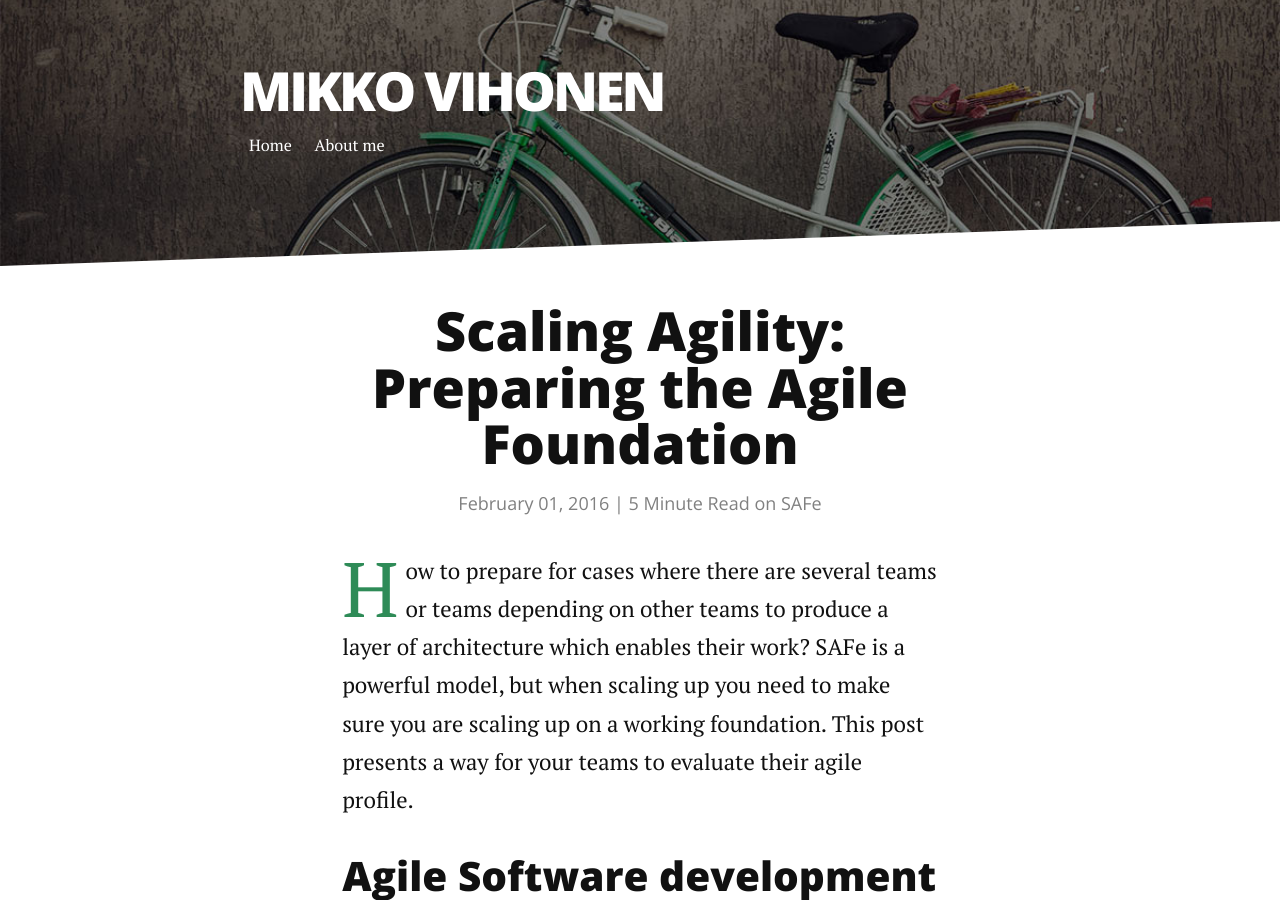
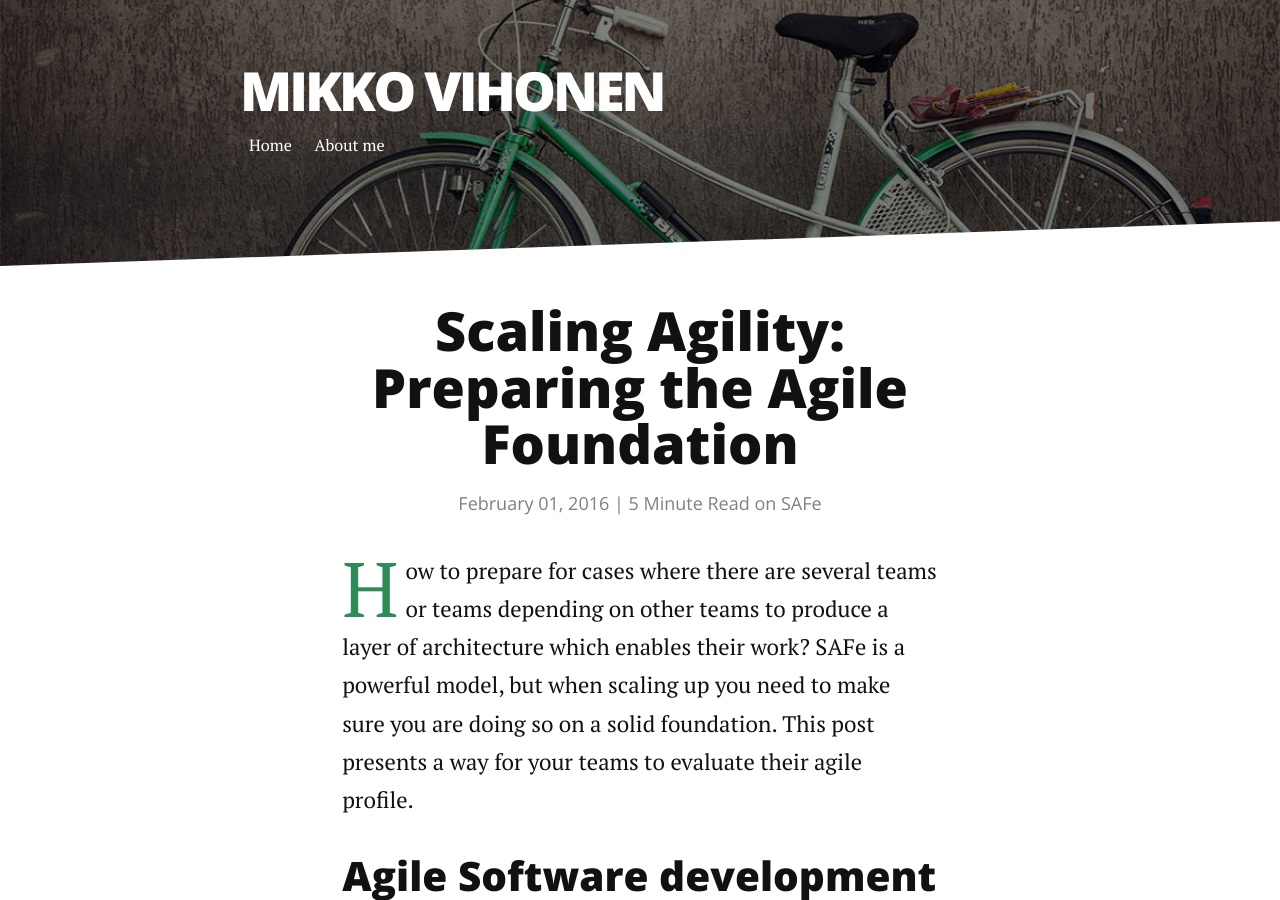
Before and after one commit to mikkovihonen/mikkovihonen.github.io, a Jekyll site: the page built from _posts/2016-02-01-preparing-the-agile-foundation.markdown, in a window 1280 px wide and 900 px high. Built offline with Jekyll 4.4.1, drawn with Linux system fonts in a browser that asks for light colours; nearby versions of some CDN libraries; Markdown is read by kramdown in place of the engine named in the settings.

Commit message:
wording change

```diff
--- a/_posts/2016-02-01-preparing-the-agile-foundation.markdown
+++ b/_posts/2016-02-01-preparing-the-agile-foundation.markdown
@@ -3,7 +3,7 @@ layout: post
 title:  "Scaling Agility: Preparing the Agile Foundation"
 date:   2016-02-01
 category: SAFe
-description: How to prepare for cases where there are several teams or teams depending on other teams to produce a layer of architecture which enables their work? SAFe is a powerful model, but when scaling up you need to make sure you are scaling up on a working foundation. This post presents a way for your teams to evaluate their agile profile.
+description: How to prepare for cases where there are several teams or teams depending on other teams to produce a layer of architecture which enables their work? SAFe is a powerful model, but when scaling up you need to make sure you are doing so on a solid foundation. This post presents a way for your teams to evaluate their agile profile.
 ---
 
 ##Agile Software development 101
```
